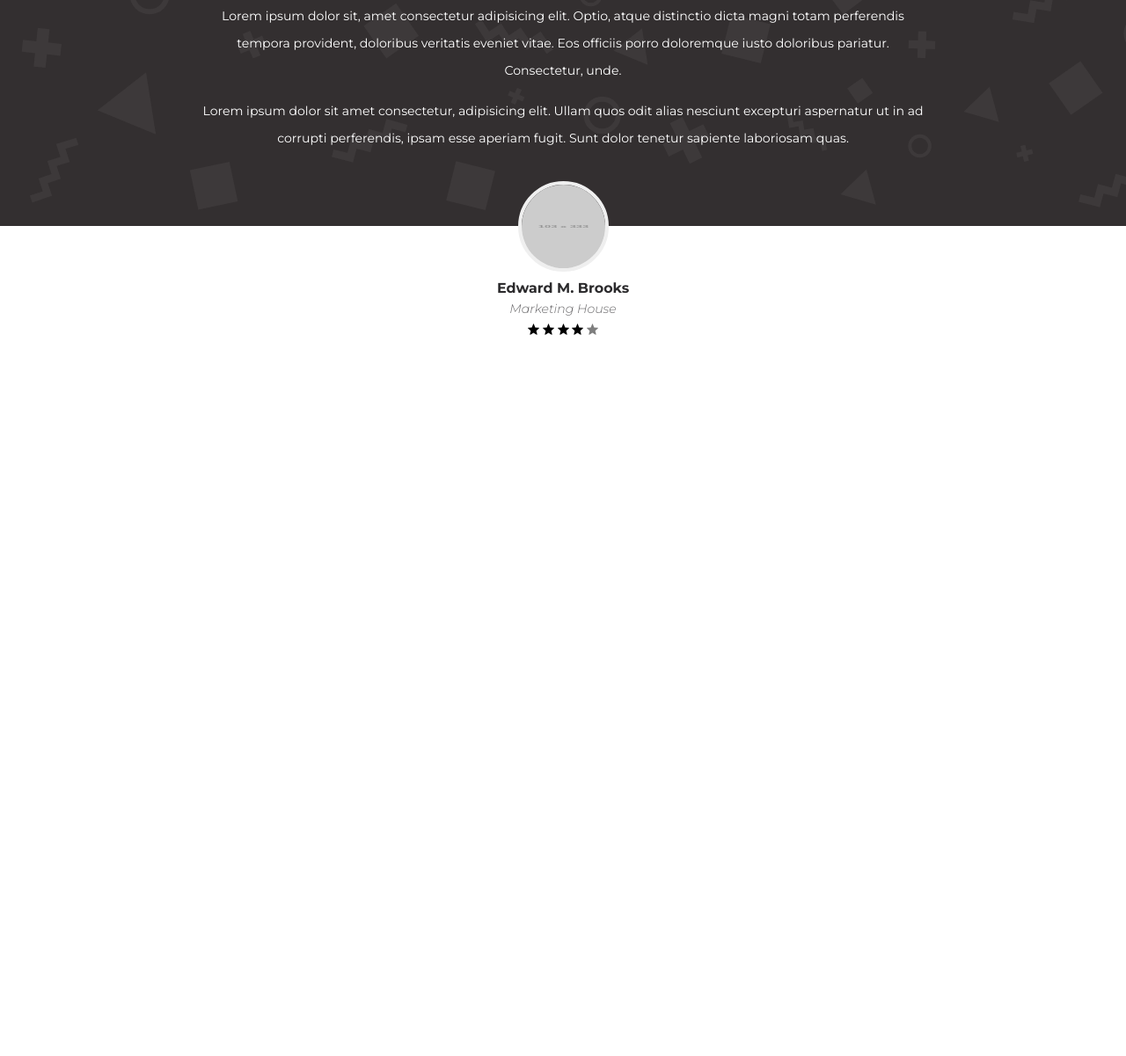
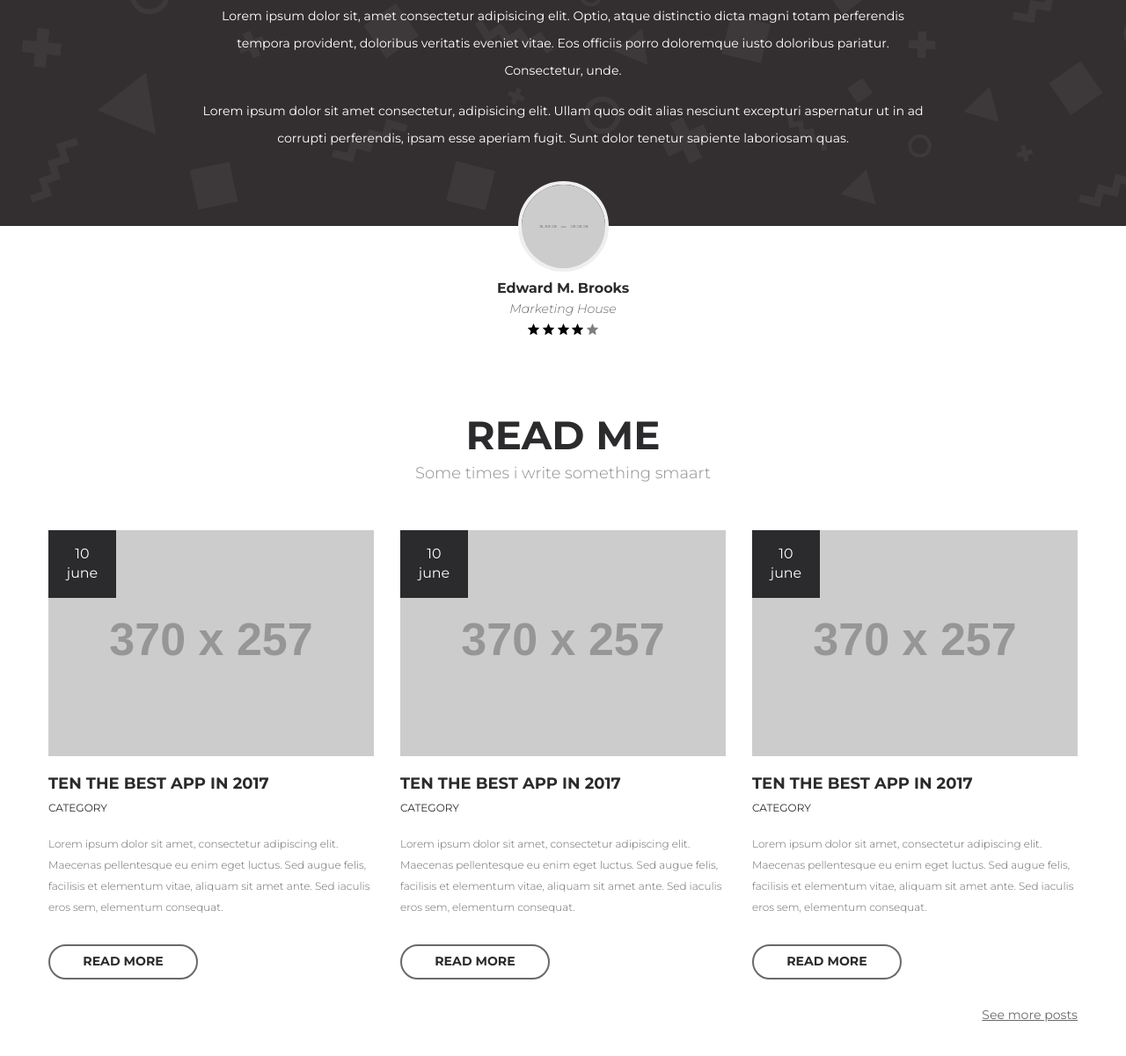
Before and after one commit to CoolSheff131/portfolio-template, a plain HTML site: page index.html in a window 1280 px wide. Shown: the part 2487-3688 px from the top of the page at 88% size. Before the commit the page ends 2872 px from the top, so only its background shows below. Drawn offline with Linux system fonts and the light colour scheme; placeholder pictures from the web are drawn by us.

Commit message:
Сделан блок news

```diff
--- a/css/blocks/about.less
+++ b/css/blocks/about.less
@@ -40,11 +40,13 @@
     font-size: 3rem;
     color: @black;
     font-weight: 700;
+    text-transform: uppercase;
 }
 
 .about__bigtitle{
     margin-bottom: 1.4rem;
     position: relative;
+    text-transform: uppercase;
     left: -10px;
     font-size: 6.1rem;
     line-height: 1.1;
--- /dev/null
+++ b/css/blocks/articles.less
@@ -0,0 +1,80 @@
+// main: ../style.less
+
+.articles{
+    display: flex;
+    flex-wrap: wrap;
+    margin: 0 -1rem;
+}
+
+.articles__col{
+    width: 33.333%;
+    padding: 0 1rem;
+}
+
+.articles__item{
+    margin-bottom: 2rem;
+}
+
+.articles__header{
+    position: relative;
+    margin-bottom: 1.35rem;
+}
+
+.articles__content{
+    margin-bottom: 2rem;
+}
+
+.articles__date{
+    display: flex;
+    align-items: center;
+    justify-content: center;
+    width: 77px;
+    height: 77px;
+    line-height: 1.4;
+
+    background-color: @black;
+    text-align: center;
+
+    color: @white;
+    font-size: 1.06rem;
+    position: absolute;
+    top: 0;
+    left: 0;
+    z-index: 1;
+}
+
+.articles__photo{
+    display: block;
+    max-width: 100%;
+    height: auto;
+}
+
+.articles__title{
+    margin-bottom: .6rem;
+    font-size: 1.2rem;
+    color: @black;
+    text-transform: uppercase;
+    font-weight: 700;
+
+    a{
+        color: inherit;
+        text-decoration: none;
+        &:hover{
+            text-decoration: underline;
+        }
+    }
+}
+
+.articles__cat{
+    margin-bottom: 1.5rem;
+    font-size: .8rem;
+    color: @black;
+    text-transform: uppercase;
+}
+
+.articles__text{
+    font-size: .8rem;
+    color: @gray;
+    font-weight: 300;
+    line-height: 2;
+}
--- a/css/blocks/btn.less
+++ b/css/blocks/btn.less
@@ -21,7 +21,8 @@
 
     transition: background-color .2s linear,
                 color .2s linear,
-                box-shadow .2s linear;
+                box-shadow .2s linear,
+                border-color .2s linear;
 
     &:focus{
         outline: none;
@@ -31,6 +32,7 @@
         background-color: @black;
         box-shadow: 2px 2px 10px fade(#000, 24%);
         color: @white;
+        border-color: @black;
     }
 
     + .btn{
--- /dev/null
+++ b/css/blocks/news.less
@@ -0,0 +1,38 @@
+// main: ../style.less
+
+.news{
+    margin-top: 14rem;
+    margin-bottom: 8rem;
+}
+
+.news__header{
+    margin-bottom: 3.6rem;
+    text-align: center;
+}
+
+.news__title{
+    margin-bottom: .3rem;
+    font-size: 3rem;
+    color: @black;
+    text-transform: uppercase;
+    font-weight: 700;
+}
+
+.news__text{
+    font-size: 1.2rem;
+    color: @gray-light;
+    font-weight: 300;
+}
+
+.news__footer{
+    text-align: right;
+}
+
+.news__link{
+    font-size: 0.94rem;
+    color: @gray;
+
+    &:hover{
+        text-decoration: none;
+    }
+}
--- a/css/style.less
+++ b/css/style.less
@@ -40,6 +40,7 @@ p{
 @import "blocks/work.less";
 @import "blocks/about.less";
 @import "blocks/reviews.less";
-
+@import "blocks/news.less";
+@import "blocks/articles.less";
 /* Helpers */
 @import "helpers.less";
--- a/index.html
+++ b/index.html
@@ -218,5 +218,91 @@
             </div><!-- /.reviews__item-->
         </div><!-- /.container -->
     </div><!-- /.reviews -->
+
+    <!-- News -->
+    <section class="news">
+        <div class="container">
+            <div class="news__header">
+                <h3 class="news__title">read me</h3>
+                <div class="news__text">Some times i write something smaart</div>
+            </div>
+
+            <div class="articles">
+                <div class="articles__col">
+                    <div class="articles__item">
+                        <div class="articles__header">
+                            <time class="articles__date">
+                                10<br>june
+                            </time>
+                            <a href="#">
+                                <img class="articles__photo" src="http://placehold.it/370x257" alt="">
+                            </a>
+                        </div>
+                        <div class="articles__content">
+                            <h4 class="articles__title">
+                                <a href="#">TEN THE BEST APP IN 2017</a>
+                            </h4>
+                            <div class="articles__cat">CATEGORY</div>
+                            <div class="articles__text">
+                                <p>Lorem ipsum dolor sit amet, consectetur adipiscing elit. Maecenas pellentesque eu enim eget luctus. Sed augue felis, facilisis et elementum vitae, aliquam sit amet ante. Sed iaculis eros sem, elementum consequat.</p>
+                            </div>
+                        </div>
+                        <a class="btn  btn--sm" href="#">READ MORE</a>
+                    </div>
+                </div>
+
+                <div class="articles__col">
+                    <div class="articles__item">
+                        <div class="articles__header">
+                            <time class="articles__date">
+                                10<br>june
+                            </time>
+                            <a href="#">
+                                <img class="articles__photo" src="http://placehold.it/370x257" alt="">
+                            </a>
+                        </div>
+                        <div class="articles__content">
+                            <h4 class="articles__title">
+                                <a href="#">TEN THE BEST APP IN 2017</a>
+                            </h4>
+                            <div class="articles__cat">CATEGORY</div>
+                            <div class="articles__text">
+                                <p>Lorem ipsum dolor sit amet, consectetur adipiscing elit. Maecenas pellentesque eu enim eget luctus. Sed augue felis, facilisis et elementum vitae, aliquam sit amet ante. Sed iaculis eros sem, elementum consequat.</p>
+                            </div>
+                        </div>
+                        <a class="btn  btn--sm" href="#">READ MORE</a>
+                    </div>
+                </div>
+
+                <div class="articles__col">
+                    <div class="articles__item">
+                        <div class="articles__header">
+                            <time class="articles__date">
+                                10<br>june
+                            </time>
+                            <a href="#">
+                                <img class="articles__photo" src="http://placehold.it/370x257" alt="">
+                            </a>
+                        </div>
+                        <div class="articles__content">
+                            <h4 class="articles__title">
+                                <a href="#">TEN THE BEST APP IN 2017</a>
+                            </h4>
+                            <div class="articles__cat">CATEGORY</div>
+                            <div class="articles__text">
+                                <p>Lorem ipsum dolor sit amet, consectetur adipiscing elit. Maecenas pellentesque eu enim eget luctus. Sed augue felis, facilisis et elementum vitae, aliquam sit amet ante. Sed iaculis eros sem, elementum consequat.</p>
+                            </div>
+                        </div>
+                        <a class="btn  btn--sm" href="#">READ MORE</a>
+                    </div>
+                </div>
+
+            </div><!-- /.articles -->
+            <div class="news__footer">
+                <a class="news__link" href="">See more posts</a>
+
+            </div>
+        </div><!-- /.container -->
+    </section>
 </body>
 </html>
```
Also changed, not shown: css/style.css.
